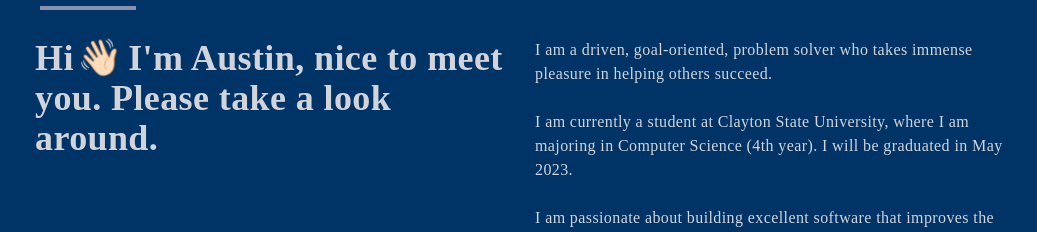
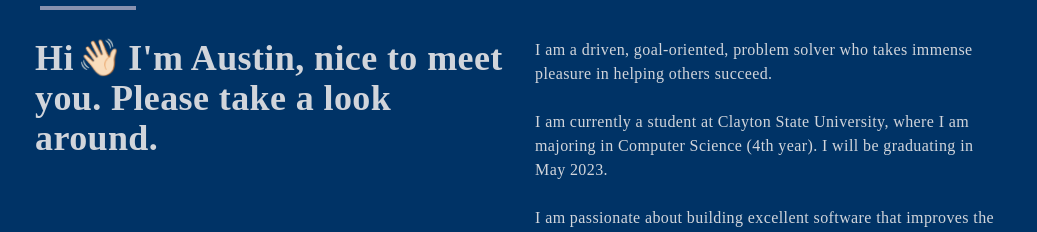
Before and after one commit to AustinT12/Portfolio, a React (Create React App) app: page / in a window 1280 px wide. Shown: the part 1090-1322 px from the top of the page, without its empty margins (121-1158 px from the left). Built offline with nearby package versions, Linux system fonts and the light colour scheme.

Commit message:
fixed a typo

```diff
--- a/src/components/About.jsx
+++ b/src/components/About.jsx
@@ -32,7 +32,7 @@ const About = () => {
               <br />
               <div>
                 I am currently a student at Clayton State University, where I am
-                majoring in Computer Science (4th year). I will be graduated in May 2023.
+                majoring in Computer Science (4th year). I will be graduating in May 2023.
               </div>
               <br />
               <div>
```
